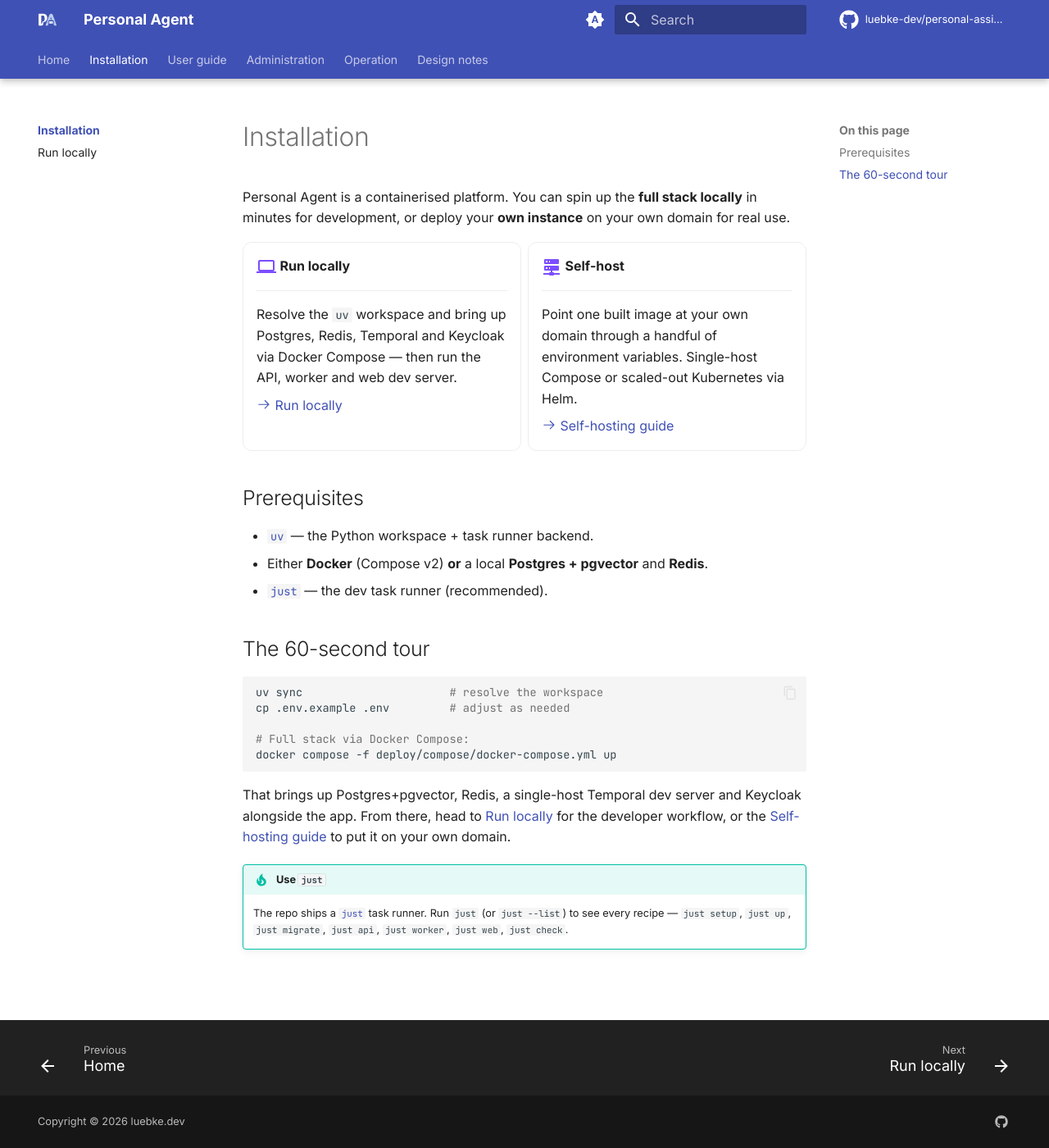
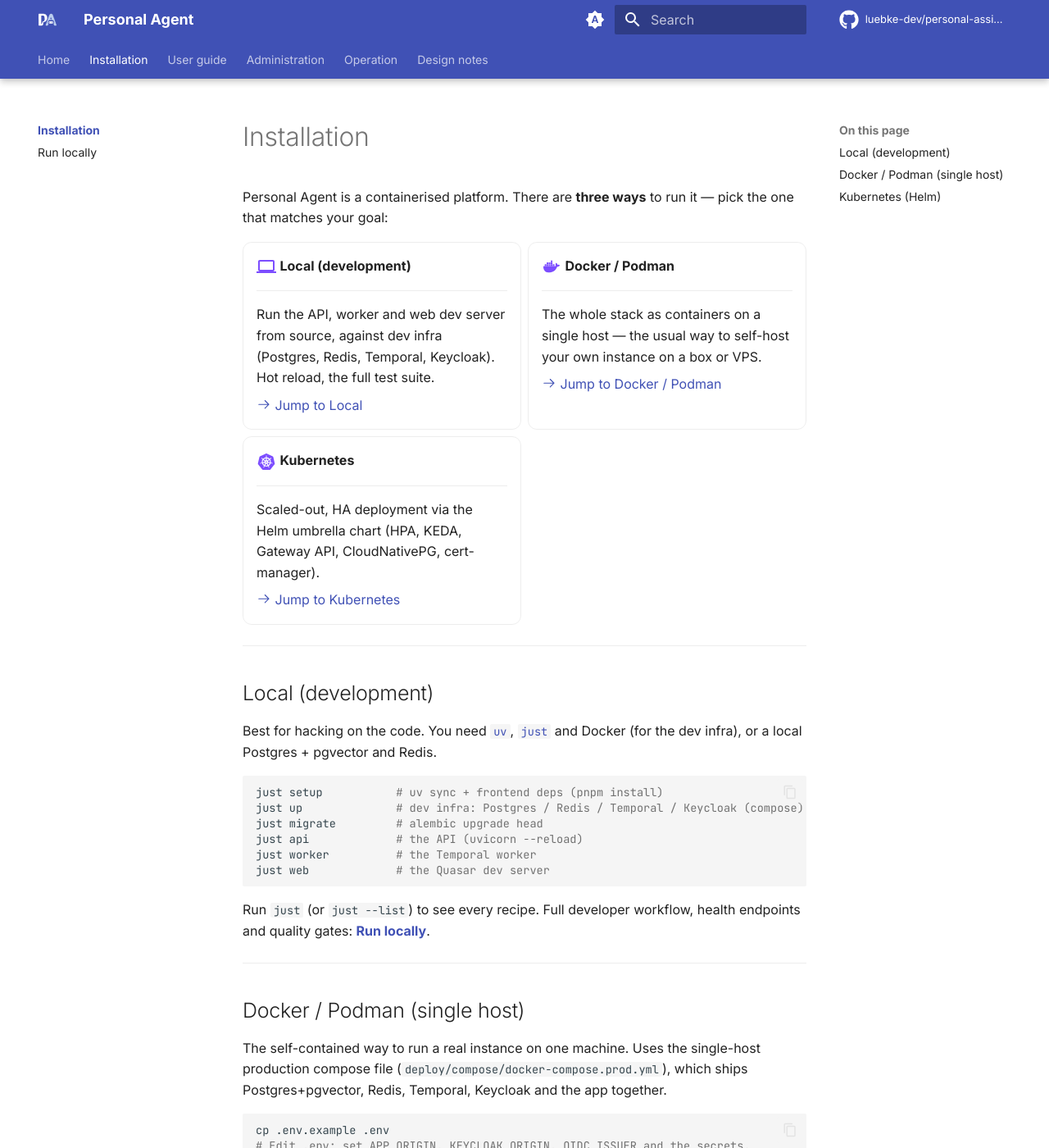
Before and after one commit to personal-agent-org/docs, an MkDocs documentation site: the page built from docs/getting-started/index.md, in a window 1280 px wide and 1400 px high. Shown: the whole window at 82% size. Built offline with MkDocs 1.6.1 and Material for MkDocs 9.7.7, drawn with Linux system fonts in a browser that asks for light colours; comment, search, counter and statistics services are not loaded; some of the changed text lies outside the part shown.

Commit message:
docs: Installation page presents three paths — Local, Docker/Podman, Kubernetes
Replaces the local-vs-self-host split with three explicit, accurate install
paths, each with copy-paste commands and a link to the deeper guide:
- Local (development): just setup/up/migrate/api/worker/web → Run locally.
- Docker / Podman (single host): the prod compose stack + .env (Podman drop-in;
  dev compose noted for a throwaway try) → Self-hosting guide.
- Kubernetes (Helm): the umbrella chart (HPA/KEDA/Gateway API/CNPG/cert-manager),
  dependency repos + atomic install → chart README + Self-hosting guide.

Co-Authored-By: Claude Opus 4.8 (1M context) <noreply@anthropic.com>
Claude-Session: https://claude.ai/code/session_016X7DGEuZMjFCbU6wALMU6Z

````diff
--- a/docs/getting-started/index.md
+++ b/docs/getting-started/index.md
@@ -1,53 +1,124 @@
 # Installation
 
-Personal Agent is a containerised platform. You can spin up the **full stack
-locally** in minutes for development, or deploy your **own instance** on your own
-domain for real use.
+Personal Agent is a containerised platform. There are **three ways** to run it —
+pick the one that matches your goal:
 
 <div class="grid cards" markdown>
 
--   :material-laptop:{ .lg .middle } __Run locally__
+-   :material-laptop:{ .lg .middle } __Local (development)__
 
     ---
 
-    Resolve the `uv` workspace and bring up Postgres, Redis, Temporal and
-    Keycloak via Docker Compose — then run the API, worker and web dev server.
+    Run the API, worker and web dev server from source, against dev infra
+    (Postgres, Redis, Temporal, Keycloak). Hot reload, the full test suite.
 
-    [:octicons-arrow-right-24: Run locally](run-locally.md)
+    [:octicons-arrow-right-24: Jump to Local](#local-development)
 
--   :material-server-network:{ .lg .middle } __Self-host__
+-   :material-docker:{ .lg .middle } __Docker / Podman__
 
     ---
 
-    Point one built image at your own domain through a handful of environment
-    variables. Single-host Compose or scaled-out Kubernetes via Helm.
+    The whole stack as containers on a single host — the usual way to self-host
+    your own instance on a box or VPS.
 
-    [:octicons-arrow-right-24: Self-hosting guide](../self-hosting.md)
+    [:octicons-arrow-right-24: Jump to Docker / Podman](#docker-podman-single-host)
+
+-   :material-kubernetes:{ .lg .middle } __Kubernetes__
+
+    ---
+
+    Scaled-out, HA deployment via the Helm umbrella chart (HPA, KEDA, Gateway
+    API, CloudNativePG, cert-manager).
+
+    [:octicons-arrow-right-24: Jump to Kubernetes](#kubernetes-helm)
 
 </div>
 
-## Prerequisites
+---
 
-- [`uv`](https://docs.astral.sh/uv/) — the Python workspace + task runner backend.
-- Either **Docker** (Compose v2) **or** a local **Postgres + pgvector** and **Redis**.
-- [`just`](https://github.com/casey/just) — the dev task runner (recommended).
+## Local (development)
 
-## The 60-second tour
+Best for hacking on the code. You need [`uv`](https://docs.astral.sh/uv/),
+[`just`](https://github.com/casey/just) and Docker (for the dev infra), or a local
+Postgres + pgvector and Redis.
 
 ```bash
-uv sync                      # resolve the workspace
-cp .env.example .env         # adjust as needed
-
-# Full stack via Docker Compose:
-docker compose -f deploy/compose/docker-compose.yml up
+just setup           # uv sync + frontend deps (pnpm install)
+just up              # dev infra: Postgres / Redis / Temporal / Keycloak (compose)
+just migrate         # alembic upgrade head
+just api             # the API (uvicorn --reload)
+just worker          # the Temporal worker
+just web             # the Quasar dev server
 ```
 
-That brings up Postgres+pgvector, Redis, a single-host Temporal dev server and
-Keycloak alongside the app. From there, head to [Run locally](run-locally.md) for
-the developer workflow, or the [Self-hosting guide](../self-hosting.md) to put it
-on your own domain.
+Run `just` (or `just --list`) to see every recipe. Full developer workflow,
+health endpoints and quality gates: **[Run locally](run-locally.md)**.
 
-!!! tip "Use `just`"
-    The repo ships a [`just`](https://github.com/casey/just) task runner. Run
-    `just` (or `just --list`) to see every recipe — `just setup`, `just up`,
-    `just migrate`, `just api`, `just worker`, `just web`, `just check`.
+---
+
+## Docker / Podman (single host)
+
+The self-contained way to run a real instance on one machine. Uses the
+single-host production compose file (`deploy/compose/docker-compose.prod.yml`),
+which ships Postgres+pgvector, Redis, Temporal, Keycloak and the app together.
+
+```bash
+cp .env.example .env
+# Edit .env: set APP_ORIGIN, KEYCLOAK_ORIGIN, OIDC_ISSUER and the secrets.
+
+docker compose -f deploy/compose/docker-compose.prod.yml --env-file .env up -d --build
+```
+
+The `migrate` service runs `alembic upgrade head` automatically before the API
+starts; the app comes up on the origin you configured. Re-run migrations any time
+with:
+
+```bash
+docker compose -f deploy/compose/docker-compose.prod.yml --env-file .env run --rm migrate
+```
+
+!!! tip "Podman"
+    Podman 4.4+ is a drop-in: replace `docker compose` with `podman compose`
+    (or use the `podman-compose` shim). The compose file is unchanged.
+
+!!! note "Just trying it out?"
+    For a throwaway all-in-one stack (no `.env` editing) use the **dev** compose
+    file instead — `docker compose -f deploy/compose/docker-compose.yml up`.
+
+Putting it on your own domain (origins, Keycloak realm, TLS, the device clients):
+**[Self-hosting guide](../self-hosting.md)**.
+
+---
+
+## Kubernetes (Helm)
+
+For a scaled-out, highly-available deployment. The umbrella chart in
+`deploy/charts/personal-agent/` deploys the three first-party workloads
+(`api` with an HPA, `worker` with KEDA autoscaling on the Temporal backlog,
+`frontend`) plus optional platform operators as subchart dependencies
+(CloudNativePG, Redis, Temporal, KEDA, cert-manager, External Secrets,
+HAProxy + Gateway API — all disabled by default so the chart renders offline).
+
+```bash
+# Add the dependency repos, then vendor them:
+helm repo add cnpg https://cloudnative-pg.github.io/charts
+helm repo add bitnami https://charts.bitnami.com/bitnami
+helm repo add temporal https://go.temporal.io/helm-charts
+helm repo add kedacore https://kedacore.github.io/charts
+helm repo add jetstack https://charts.jetstack.io
+helm repo add external-secrets https://charts.external-secrets.io
+helm repo add haproxytech https://haproxytech.github.io/helm-charts
+helm dependency build deploy/charts/personal-agent
+
+# Install (rolls back on a failed migrate hook):
+helm upgrade --install --atomic personal-agent deploy/charts/personal-agent \
+  -n personal-agent --create-namespace \
+  -f deploy/charts/personal-agent/values-prod.yaml
+```
+
+The chart enforces the install order via Helm hooks — **DB migrate → Keycloak
+realm-import → api/worker rollout**. Set your origins under
+`jobs.realmImport.realmVars` and the app config/secrets under `config.*` /
+`externalSecrets.data`. Full reference: the
+[chart README](https://github.com/luebke-dev/personal-assistant/tree/main/deploy/charts/personal-agent)
+and the [Self-hosting guide](../self-hosting.md).
````
